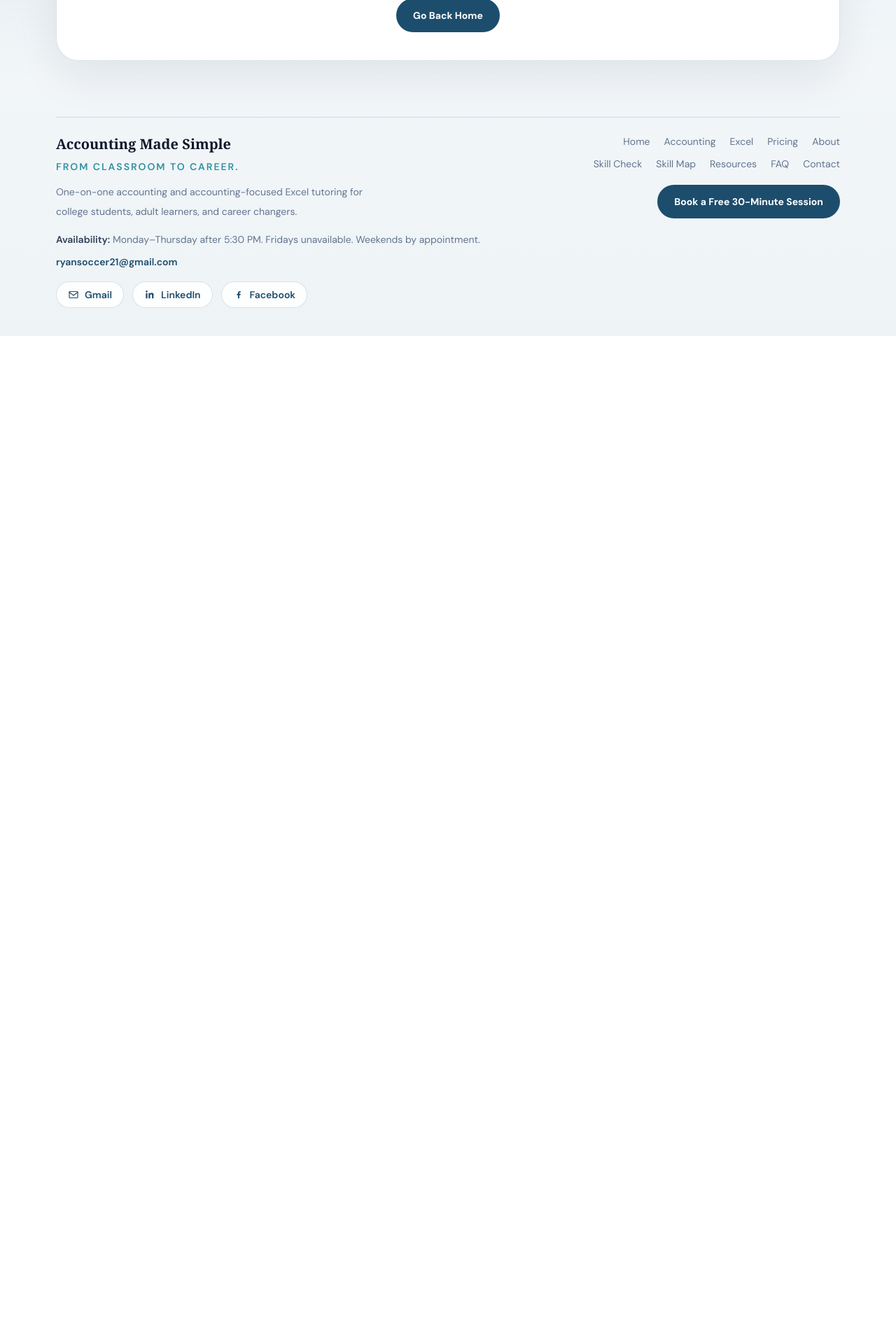
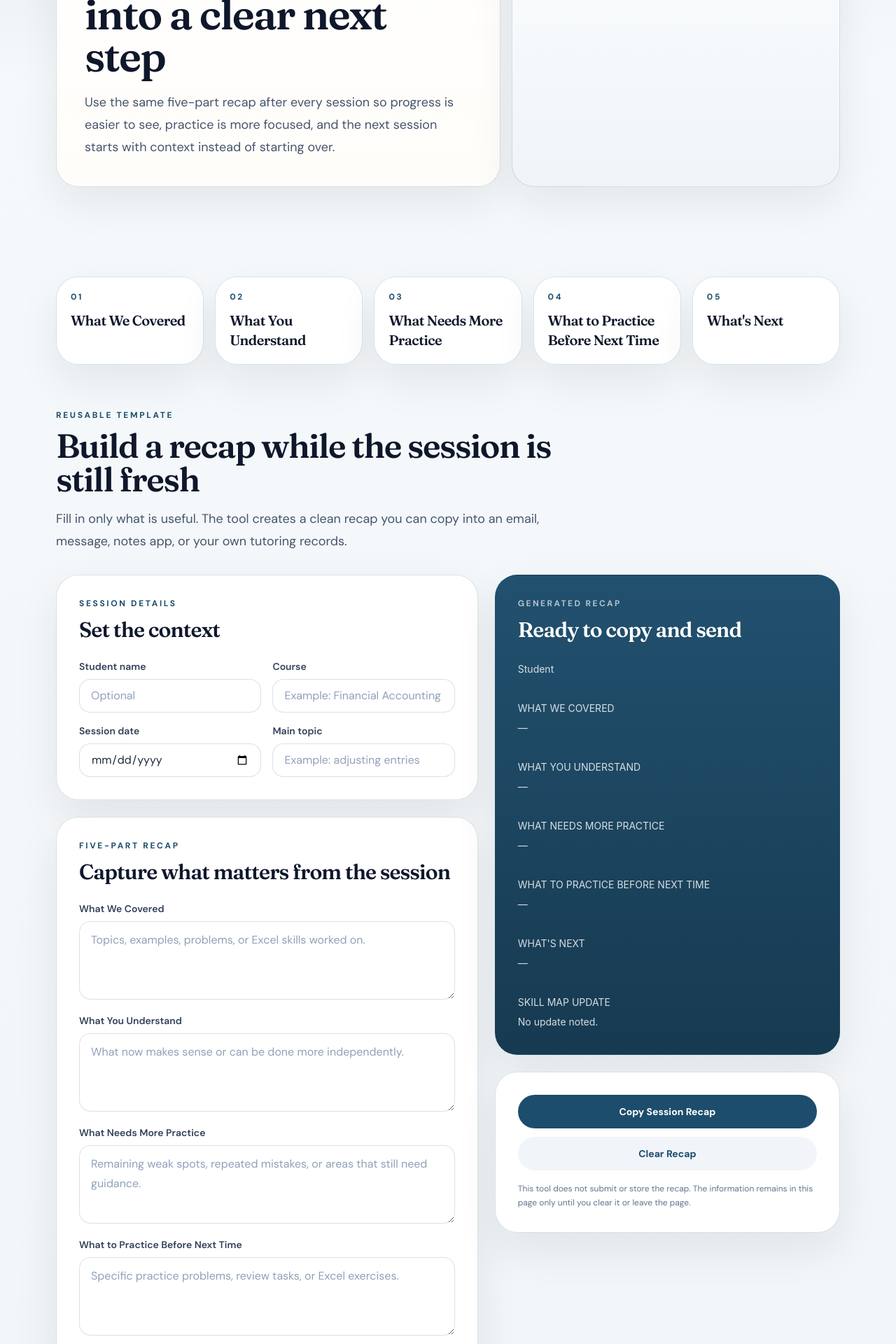
Before and after one commit to ryansoccer21-oss/accounting-made-simple, a Next.js app: page /session-recap in a window 1280 px wide. Before the commit this address had no page. Shown: the part 340-2260 px from the top of the page at 70% size. Before the commit the page ends 820 px from the top, so only its background shows below. Built offline with nearby package versions, Linux system fonts and the light colour scheme.

Commit message:
Add AMS Session Recap tool
Add the reusable five-part Session Recap tool with copy-to-clipboard, Skill Map connection, sitemap integration, and no server-side storage.

```diff
--- /dev/null
+++ b/app/session-recap/page.js
@@ -0,0 +1,70 @@
+import Link from "next/link";
+import PageHero from "../../components/page-hero";
+import SessionRecapTool from "../../components/session-recap-tool";
+
+export const metadata = {
+  title: "AMS Session Recap",
+  description:
+    "Create a clear Accounting Made Simple tutoring recap with what was covered, what is understood, what needs practice, what to do before next time, and what comes next."
+};
+
+const recapParts = [
+  "What We Covered",
+  "What You Understand",
+  "What Needs More Practice",
+  "What to Practice Before Next Time",
+  "What's Next"
+];
+
+export default function SessionRecapPage() {
+  return (
+    <>
+      <PageHero
+        eyebrow="AMS Session Recap"
+        title="Turn each tutoring session into a clear next step"
+        copy="Use the same five-part recap after every session so progress is easier to see, practice is more focused, and the next session starts with context instead of starting over."
+        bullets={recapParts.slice(0, 3)}
+      />
+
+      <section className="site-shell section-gap">
+        <div className="grid gap-4 md:grid-cols-2 xl:grid-cols-5">
+          {recapParts.map((part, index) => (
+            <article key={part} className="surface-card p-5">
+              <p className="eyebrow">{String(index + 1).padStart(2, "0")}</p>
+              <h2 className="text-xl font-semibold text-slate-900">{part}</h2>
+            </article>
+          ))}
+        </div>
+      </section>
+
+      <section className="site-shell pb-16">
+        <div className="mb-8 max-w-3xl">
+          <p className="eyebrow">Reusable Template</p>
+          <h2 className="section-title">Build a recap while the session is still fresh</h2>
+          <p className="section-copy mt-4">
+            Fill in only what is useful. The tool creates a clean recap you can copy into an email, message, notes app, or your own tutoring records.
+          </p>
+        </div>
+        <SessionRecapTool />
+      </section>
+
+      <section className="site-shell pb-16">
+        <article className="surface-card bg-[linear-gradient(180deg,rgba(228,237,243,0.88),rgba(255,255,255,0.98))] p-8 md:p-10">
+          <div className="grid gap-6 md:grid-cols-[minmax(0,1.2fr)_minmax(280px,0.8fr)] md:items-center">
+            <div>
+              <p className="eyebrow">Keep the System Connected</p>
+              <h2 className="section-title max-w-[16ch]">Use the recap to update the Skill Map</h2>
+              <p className="section-copy mt-5 max-w-3xl">
+                If a topic moved from Needs Work to Developing or from Developing to Strong, update the Skill Map after the session so future tutoring priorities reflect actual progress.
+              </p>
+            </div>
+            <div className="flex flex-col gap-3">
+              <Link className="cta-primary" href="/skill-map">Open the AMS Skill Map</Link>
+              <Link className="cta-secondary" href="/skill-check">Review the Skill Check</Link>
+            </div>
+          </div>
+        </article>
+      </section>
+    </>
+  );
+}
--- a/app/sitemap.js
+++ b/app/sitemap.js
@@ -7,6 +7,7 @@ export default function sitemap() {
     "/excel-tutor",
     "/skill-check",
     "/skill-map",
+    "/session-recap",
     "/pricing",
     "/about",
     "/contact",
--- /dev/null
+++ b/components/session-recap-tool.js
@@ -0,0 +1,135 @@
+"use client";
+
+import { useMemo, useState } from "react";
+
+const emptyRecap = {
+  student: "",
+  course: "",
+  date: "",
+  topic: "",
+  covered: "",
+  understand: "",
+  practice: "",
+  beforeNext: "",
+  next: "",
+  skillMapUpdate: ""
+};
+
+export default function SessionRecapTool() {
+  const [recap, setRecap] = useState(emptyRecap);
+  const [copied, setCopied] = useState(false);
+
+  const recapText = useMemo(() => buildRecapText(recap), [recap]);
+
+  function update(field, value) {
+    setRecap((current) => ({ ...current, [field]: value }));
+    setCopied(false);
+  }
+
+  async function copyRecap() {
+    try {
+      await navigator.clipboard.writeText(recapText);
+      setCopied(true);
+    } catch {
+      setCopied(false);
+    }
+  }
+
+  function clearRecap() {
+    setRecap(emptyRecap);
+    setCopied(false);
+  }
+
+  return (
+    <div className="grid gap-6 xl:grid-cols-[minmax(0,1.1fr)_minmax(320px,0.9fr)]">
+      <div className="space-y-6">
+        <article className="surface-card p-6 md:p-8">
+          <p className="eyebrow">Session Details</p>
+          <h2 className="text-3xl font-semibold text-slate-900">Set the context</h2>
+          <div className="mt-6 grid gap-4 md:grid-cols-2">
+            <Field label="Student name" value={recap.student} onChange={(value) => update("student", value)} placeholder="Optional" />
+            <Field label="Course" value={recap.course} onChange={(value) => update("course", value)} placeholder="Example: Financial Accounting" />
+            <Field label="Session date" value={recap.date} onChange={(value) => update("date", value)} type="date" />
+            <Field label="Main topic" value={recap.topic} onChange={(value) => update("topic", value)} placeholder="Example: adjusting entries" />
+          </div>
+        </article>
+
+        <article className="surface-card p-6 md:p-8">
+          <p className="eyebrow">Five-Part Recap</p>
+          <h2 className="text-3xl font-semibold text-slate-900">Capture what matters from the session</h2>
+          <div className="mt-6 space-y-5">
+            <TextArea label="What We Covered" value={recap.covered} onChange={(value) => update("covered", value)} placeholder="Topics, examples, problems, or Excel skills worked on." />
+            <TextArea label="What You Understand" value={recap.understand} onChange={(value) => update("understand", value)} placeholder="What now makes sense or can be done more independently." />
+            <TextArea label="What Needs More Practice" value={recap.practice} onChange={(value) => update("practice", value)} placeholder="Remaining weak spots, repeated mistakes, or areas that still need guidance." />
+            <TextArea label="What to Practice Before Next Time" value={recap.beforeNext} onChange={(value) => update("beforeNext", value)} placeholder="Specific practice problems, review tasks, or Excel exercises." />
+            <TextArea label="What's Next" value={recap.next} onChange={(value) => update("next", value)} placeholder="Next topic, exam priority, or plan for the following session." />
+          </div>
+        </article>
+
+        <article className="surface-card p-6 md:p-8">
+          <p className="eyebrow">Skill Map Connection</p>
+          <TextArea label="Skill Map Update" value={recap.skillMapUpdate} onChange={(value) => update("skillMapUpdate", value)} placeholder="Example: Adjusting entries moved from Needs Work to Developing." />
+          <p className="mt-3 text-sm leading-6 text-slate-500">
+            Use this only when the session provides enough evidence to change a Skill Map rating.
+          </p>
+        </article>
+      </div>
+
+      <aside className="space-y-6 xl:sticky xl:top-24 xl:self-start">
+        <article className="surface-card bg-[linear-gradient(180deg,rgba(29,77,108,0.98),rgba(18,54,77,0.98))] p-6 text-white md:p-8">
+          <p className="text-xs font-bold uppercase tracking-[0.2em] text-white/65">Generated Recap</p>
+          <h2 className="mt-3 font-serif text-3xl font-semibold">Ready to copy and send</h2>
+          <pre className="mt-6 whitespace-pre-wrap font-sans text-sm leading-7 text-white/82">{recapText}</pre>
+        </article>
+
+        <article className="surface-card p-6 md:p-8">
+          <div className="grid gap-3">
+            <button className="cta-primary w-full" onClick={copyRecap} type="button">
+              {copied ? "Copied" : "Copy Session Recap"}
+            </button>
+            <button className="cta-secondary w-full" onClick={clearRecap} type="button">Clear Recap</button>
+          </div>
+          <p className="mt-4 text-xs leading-5 text-slate-500">
+            This tool does not submit or store the recap. The information remains in this page only until you clear it or leave the page.
+          </p>
+        </article>
+      </aside>
+    </div>
+  );
+}
+
+function Field({ label, value, onChange, placeholder = "", type = "text" }) {
+  return (
+    <label className="grid gap-2 text-sm font-semibold text-slate-700">
+      {label}
+      <input
+        className="min-h-12 rounded-2xl border border-[var(--line)] bg-white px-4 text-base font-normal text-slate-800 outline-none placeholder:text-slate-400 focus:border-[color:var(--brand)]"
+        type={type}
+        value={value}
+        placeholder={placeholder}
+        onChange={(event) => onChange(event.target.value)}
+      />
+    </label>
+  );
+}
+
+function TextArea({ label, value, onChange, placeholder }) {
+  return (
+    <label className="grid gap-2 text-sm font-semibold text-slate-700">
+      {label}
+      <textarea
+        className="min-h-28 rounded-2xl border border-[var(--line)] bg-white px-4 py-3 text-base font-normal leading-7 text-slate-800 outline-none placeholder:text-slate-400 focus:border-[color:var(--brand)]"
+        value={value}
+        placeholder={placeholder}
+        onChange={(event) => onChange(event.target.value)}
+      />
+    </label>
+  );
+}
+
+function buildRecapText(recap) {
+  const heading = [recap.student || "Student", recap.course, recap.date].filter(Boolean).join(" | ");
+  const topic = recap.topic ? `\nTopic: ${recap.topic}` : "";
+
+  return `${heading || "AMS Session Recap"}${topic}\n\nWHAT WE COVERED\n${recap.covered || "—"}\n\nWHAT YOU UNDERSTAND\n${recap.understand || "—"}\n\nWHAT NEEDS MORE PRACTICE\n${recap.practice || "—"}\n\nWHAT TO PRACTICE BEFORE NEXT TIME\n${recap.beforeNext || "—"}\n\nWHAT'S NEXT\n${recap.next || "—"}\n\nSKILL MAP UPDATE\n${recap.skillMapUpdate || "No update noted."}`;
+}
--- a/components/site-footer.js
+++ b/components/site-footer.js
@@ -5,6 +5,7 @@ import { contactInfo, navLinks } from "../lib/site-data";
 const utilityLinks = [
   { href: "/skill-check", label: "Skill Check" },
   { href: "/skill-map", label: "Skill Map" },
+  { href: "/session-recap", label: "Session Recap" },
   { href: "/resources", label: "Resources" },
   { href: "/faq", label: "FAQ" },
   { href: "/contact", label: "Contact" }
```
